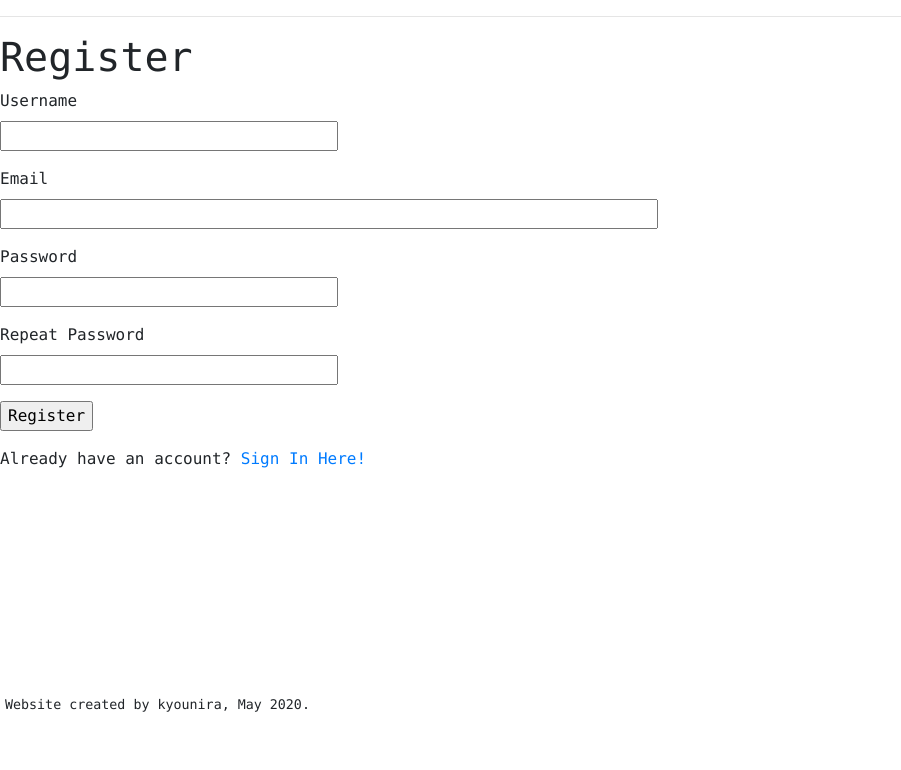
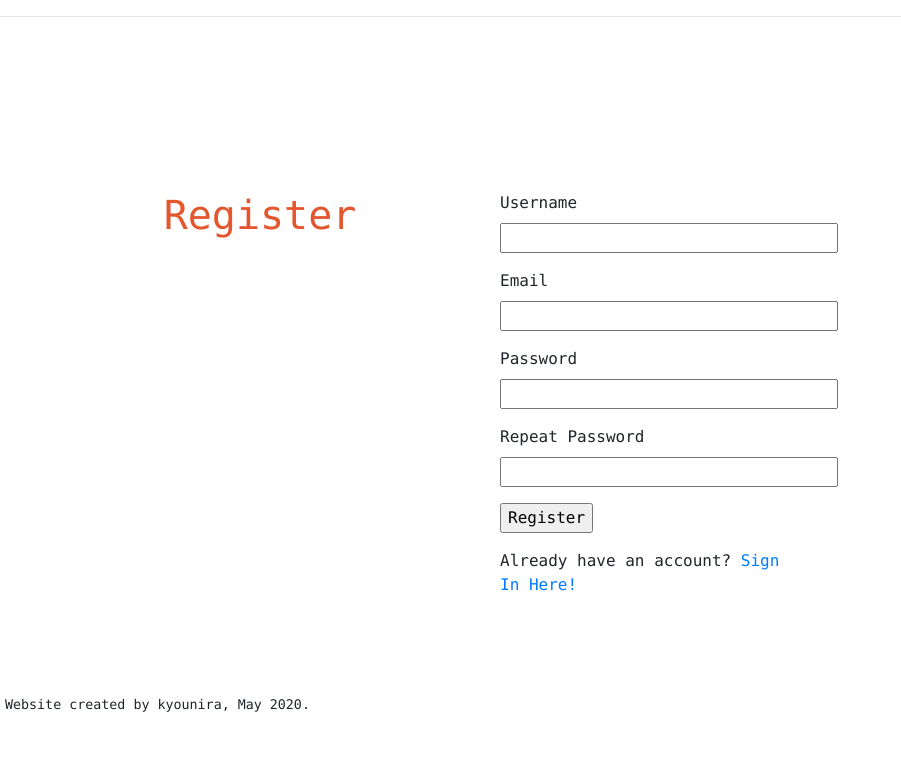
Before and after one commit to dellahumanita/lifeplus, a Flask app: page /register in a window 1280 px wide. Shown: the part 64-834 px from the top of the page, without its empty margins (0-901 px from the left). Before the commit the page ends 776 px from the top, so only its background shows below. Run offline with Flask 2, Linux system fonts and the light colour scheme; some libraries are stand-ins or nearby versions.

Commit message:
finished login/register page

```diff
--- a/app/static/styles/login.css
+++ b/app/static/styles/login.css
@@ -1,3 +1,9 @@
-#loginTitle{
+.header {
+    color: #e4572e;
     text-align: center;
+    padding: 45% 10%;
 }
+
+.form {
+    padding: 45% 10%;
+}
--- a/app/templates/base.html
+++ b/app/templates/base.html
@@ -9,6 +9,7 @@
         <!-- Local -->
         <link href= "{{ url_for('static',filename='styles/base.css') }}" rel="stylesheet" type="text/css">
         <link href= "{{ url_for('static',filename='styles/index.css') }}" rel="stylesheet" type="text/css">
+        <link href= "{{ url_for('static',filename='styles/login.css') }}" rel="stylesheet" type="text/css">
 
 
         {% if title %}
--- a/app/templates/login.html
+++ b/app/templates/login.html
@@ -9,14 +9,14 @@ Sign In
     <div class="container">
         <div class="row">
             <div class="col-sm-4">
-                <!-- Heading -->
-                <div id="loginTitle">
+                <div class="header">
                     <h1>Sign In</h1>
                 </div>
             </div>
 
             <div class="col-sm-4">
                 <!-- Form -->
+                <div class="form">
                     <form action="" method="post" novalidate>
                         {{ form.hidden_tag() }}
                         <p>
@@ -37,6 +37,7 @@ Sign In
                         <p>{{ form.submit() }}</p>
                     </form>
                     <p>New User? <a href="{{ url_for('register') }}">Sign up here!</a></p>
+                </div>
 
             </div>
 
--- a/app/templates/register.html
+++ b/app/templates/register.html
@@ -1,7 +1,19 @@
 {% extends "base.html" %}
 
 {% block content %}
+
+    <div class="container">
+
+        <div class="row">
+
+            <div class="col-sm-4">
+                <div class="header">
                     <h1>Register</h1>
+                </div>
+            </div>
+
+            <div class="col-sm-4">
+                <div class="form">
                     <form action="" method="post">
                         {{ form.hidden_tag() }}
                         <p>
@@ -13,7 +25,7 @@
                         </p>
                         <p>
                             {{ form.email.label }}<br>
-            {{ form.email(size=64) }}<br>
+                            {{ form.email(size=32) }}<br>
                             {% for error in form.email.errors %}
                             <span style="color: red;">[{{ error }}]</span>
                             {% endfor %}
@@ -35,4 +47,8 @@
                         <p>{{ form.submit() }}</p>
                     </form>
                     <p>Already have an account? <a href="{{ url_for('login') }}">Sign In Here!</a></p>
+                </div>
+            </div>
+        </div>
+    </div>
 {% endblock %}
```
Lines whose indentation alone changed are shown as unchanged.
